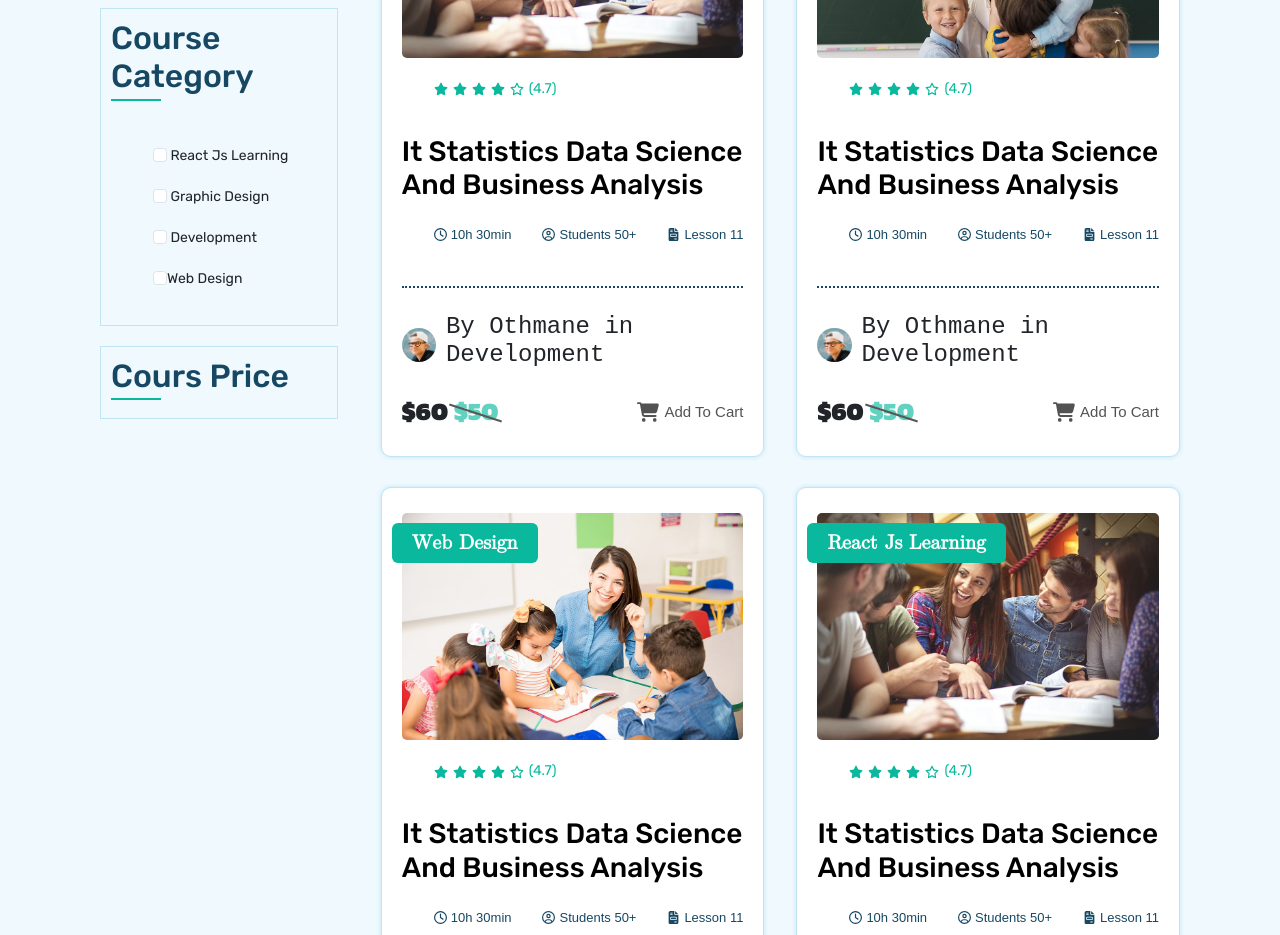
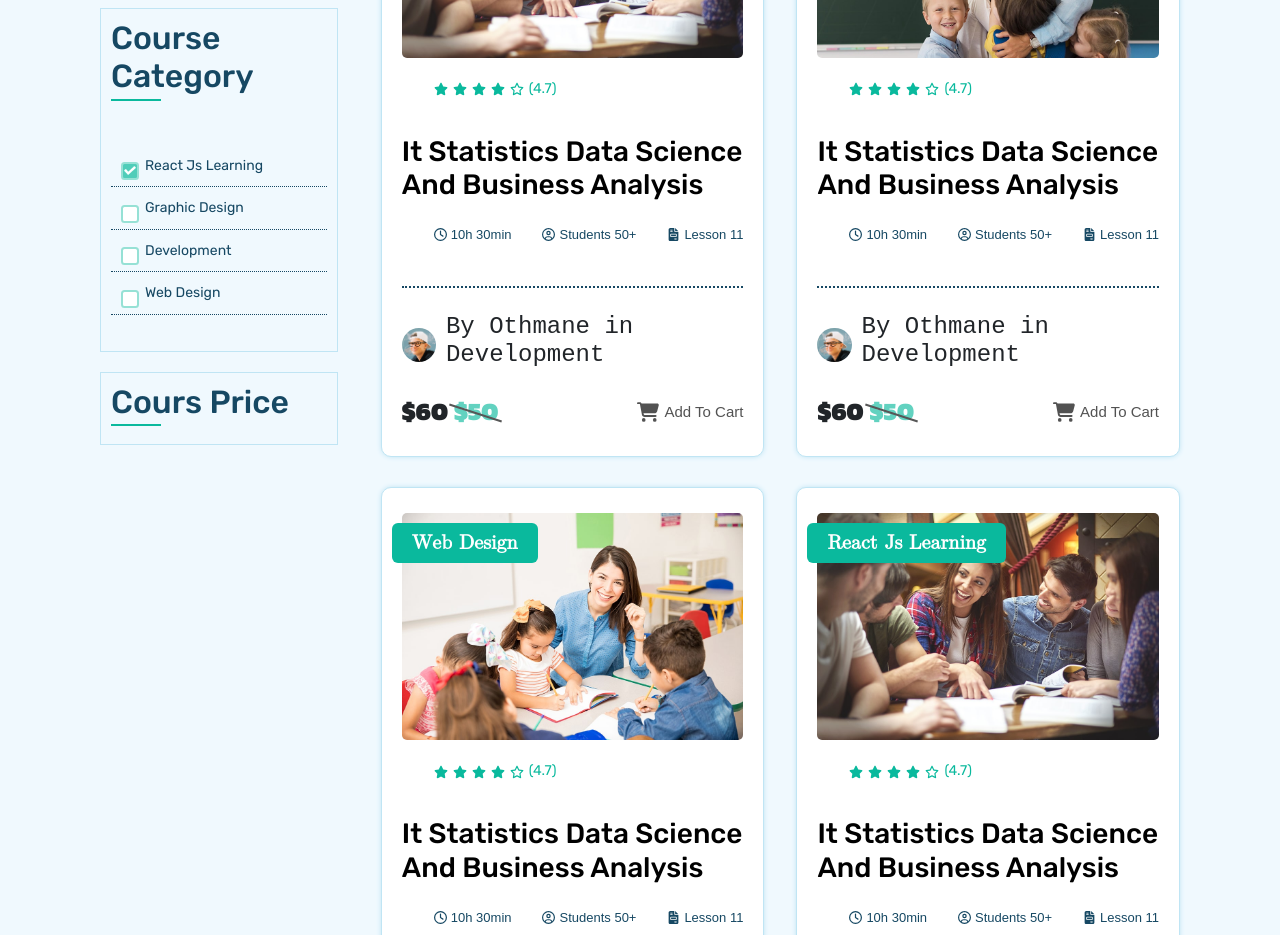
Before and after one commit to laghoth/educate-school, a React (Create React App) app: page /cours in a window 1280 px wide. Shown: the part 840-1775 px from the top of the page. Built offline with nearby package versions, Linux system fonts and the light colour scheme; the HTML template or start-up script is replaced by a standard one; a web font is replaced by a local one.

Commit message:
update cours 3

```diff
--- a/src/scss/views/cours.scss
+++ b/src/scss/views/cours.scss
@@ -55,9 +55,30 @@
       .category-part {
         ul {
           list-style: none;
-
+          padding: 10px 0;
           li {
             padding: 10px;
+            border-bottom: 1px dotted var(--main-color-blue-1);
+            label {
+              color: var(--main-color-blue-1);
+
+              input[type="checkbox"] {
+                border: solid var(--main-color-green-3) 2px !important;
+                appearance: none;
+                width: 18px;
+                height: 18px;
+                cursor: pointer;
+                margin-right: 6px;
+                position: relative;
+                top: 4px;
+                position: relative;
+                &:checked {
+                  background: url(../../images/check_mark.png) 1px 2px no-repeat
+                    var(--main-color-green-2);
+                  color: white;
+                }
+              }
+            }
           }
         }
       }
--- a/src/scss/views/home.scss
+++ b/src/scss/views/home.scss
@@ -142,9 +142,7 @@
     .slide-content {
       text-align: center;
       z-index: 0;
-      h3 {
-        // font-size: 30px;
-      }
+
       p {
         font-size: 16px;
         line-height: 1.5;
@@ -203,17 +201,7 @@
           color: var(--main-color-green-1);
           font-family: $font-family-text2;
         }
-        // .color-nbr1 {
-        //   color: var(--main-color-green-3);
-        // }
-        // .color-nbr2 {
-        //   font-family: $font-family-text2;
-        // }
 
-        // .color-nbr3 {
-        //   color: var(--main-color-yellow);
-        //   font-family: $font-family-text2;
-        // }
         .text {
           color: var(--main-color-gray);
           font-family: $font-family-text3;
--- a/src/views/Cours.jsx
+++ b/src/views/Cours.jsx
@@ -39,7 +39,7 @@ function Cours() {
                   <div className="form-control">
                     <input
                       type="text"
-                      class="form-control-input"
+                      className="form-control-input"
                       placeholder="Search"
                     />
                     <button type="submit">
@@ -50,17 +50,18 @@ function Cours() {
               </div>
               <div className="category-part part-bd">
                 <h2>Course Category</h2>
-                <div class="form-check"></div>
+                <div className="form-check"></div>
 
                 <ul>
                   <li>
                     <label>
                       <input
-                        class="form-check-input"
+                        className="form-check-input"
                         type="checkbox"
                         name="option1"
                         value="something"
-                      />{" "}
+                        checked
+                      />
                       React Js Learning
                     </label>
                   </li>
@@ -68,11 +69,11 @@ function Cours() {
                   <li>
                     <label>
                       <input
-                        class="form-check-input"
+                        className="form-check-input"
                         type="checkbox"
                         name="option1"
                         value="something"
-                      />{" "}
+                      />
                       Graphic Design
                     </label>
                   </li>
@@ -80,11 +81,11 @@ function Cours() {
                   <li>
                     <label>
                       <input
-                        class="form-check-input"
+                        className="form-check-input"
                         type="checkbox"
                         name="option1"
                         value="something"
-                      />{" "}
+                      />
                       Development
                     </label>
                   </li>
@@ -92,7 +93,7 @@ function Cours() {
                   <li>
                     <label>
                       <input
-                        class="form-check-input"
+                        className="form-check-input"
                         type="checkbox"
                         name="option1"
                         value="something"
```
Also changed, not shown: src/images/check_mark.png (added).
